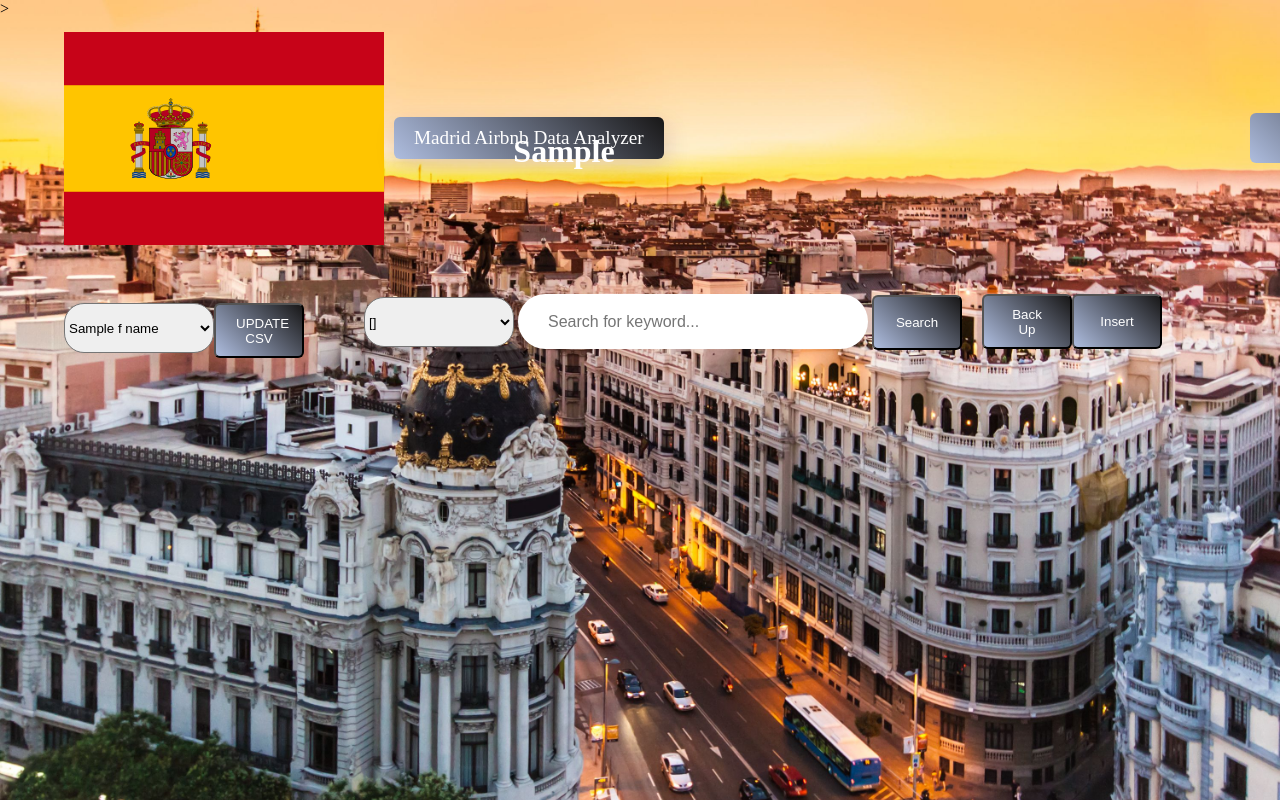
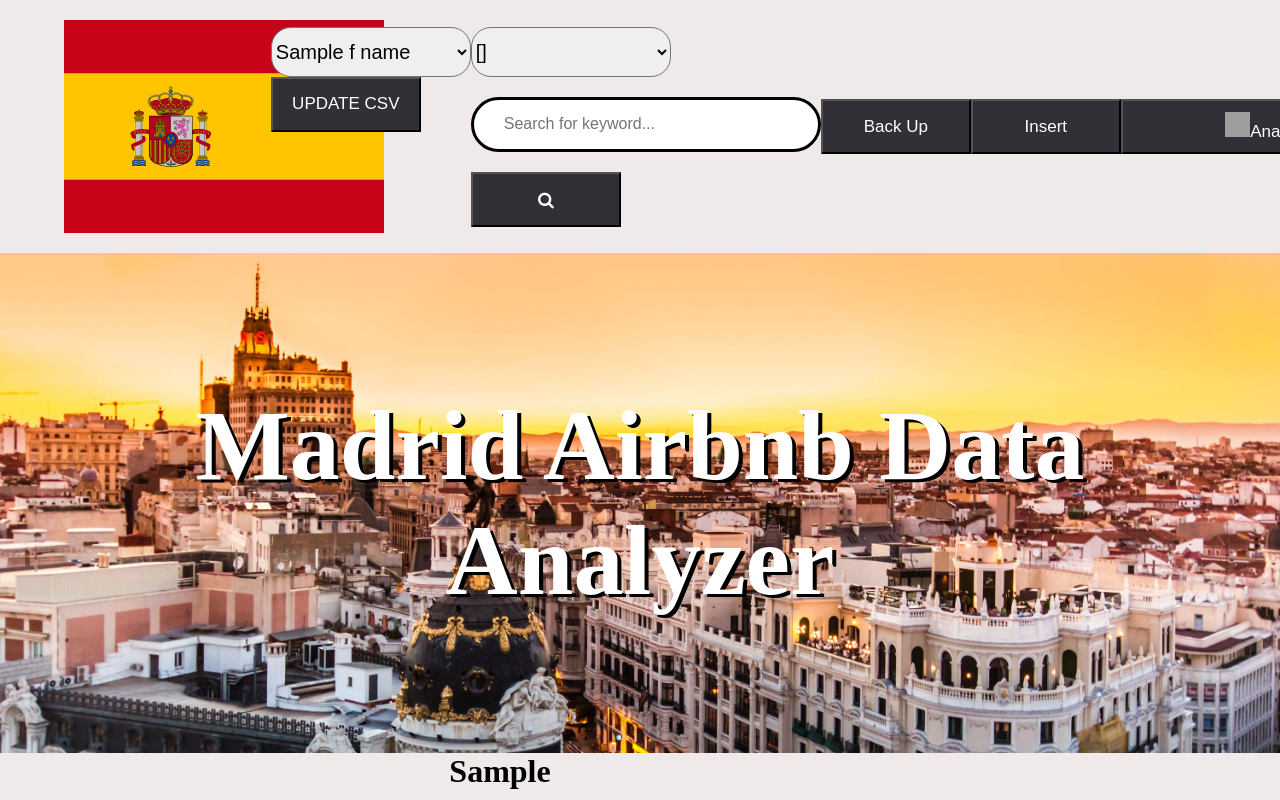
Before and after one commit to kgarc044/two-man-group, a Flask app: template myproj/templates/index.html in a window 1280 px wide. Run offline with Flask 2, Linux system fonts and the light colour scheme; the template is opened without the code that fills it: most values are stand-ins (such as "Sample title", 1, 10 or a date in 2020); parts of the project's set-up code (start-up, migrations or seed data) failed here and were passed over; grey boxes are pictures that could not be loaded.

Commit message:
Update the Web Design

```diff
--- a/myproj/analyzer.py
+++ b/myproj/analyzer.py
@@ -81,7 +81,6 @@ def avg_helper(entries, pipe):
 # returns plot of average price by day of week
 # parallelized
 def average_dow_p(data):
-
     days =  [0,0,0,0,0,0,0] # Mon - Sun
     count = [0,0,0,0,0,0,0]
 
--- a/myproj/app.py
+++ b/myproj/app.py
@@ -55,7 +55,7 @@ for entry in files['neighbourhoods']:
 def index():
     f_name_list = files.keys()
     session.clear()
-    tic = time.perf_counter()
+    '''tic = time.perf_counter()
     price_range_ng(files['listings'])
     toc = time.perf_counter()
     print(f"Downloaded the listings in {toc - tic:0.4f} seconds")
@@ -67,7 +67,7 @@ def index():
     session['neighbor'] = 'Hispanoam\u00e9rica'
     price_distribution_region(files['listings'], 'Hispanoam\u00e9rica')
     average_price_for_min_nights(files['listings'])
-    average_price_season(files['calendar'])
+    average_price_season(files['calendar'])'''
     return render_template('index.html',f_name_list=f_name_list, neighborhood_name_list=neighborhood_name_list, data1=data1, data2=data2, data3=data3,
     data4=data4, data5=data5, data6=data6, enumerate=enumerate)#, menu=menu)
 
@@ -174,13 +174,13 @@ def delfunc():
     del arr[int(test[1])]
 
     session['num_total'] = session.get('num_total', None) -1
-    price_range_ng(files['listings'])
+    '''price_range_ng(files['listings'])
     average_availability(files['listings'])
     average_dow_p(files['calendar'])
     neighbor = session.get('neighbor', None)
     price_distribution_region(files['listings'], neighbor)
     average_price_for_min_nights(files['listings'])
-    average_price_season(files['calendar'])
+    average_price_season(files['calendar'])'''
 
     return render_template('searching.html', f_name_list = f_name_list, file=file, arr=arr, neighborhood_name_list=neighborhood_name_list,
         title=title, num_title=num_title, num_list=num_list, num_total=num_total, index=index,
@@ -217,13 +217,13 @@ def edit():
     # print(files[file].index(temp))
 
     session['arr'] = arr
-    price_range_ng(files['listings'])
+    '''price_range_ng(files['listings'])
     average_availability(files['listings'])
     average_dow_p(files['calendar'])
     neighbor = session.get('neighbor', None)
     price_distribution_region(files['listings'], neighbor)
     average_price_for_min_nights(files['listings'])
-    average_price_season(files['calendar'])
+    average_price_season(files['calendar'])'''
 
     return render_template('searching.html', f_name_list = f_name_list, file=file, arr=arr, index1=index,
         title=title, num_title=num_title, num_list=num_list, num_total=num_total, neighborhood_name_list=neighborhood_name_list,
@@ -246,13 +246,13 @@ def backupFunction():
     dict_to_json(files[file],"data/"+file+"-backup.json")
     BackUpMsg = "New "+file+" has been backed up!!!"
     files[file+"-backup"]=read_json("data/"+file+"-backup.json")
-    price_range_ng(files['listings'])
+    '''price_range_ng(files['listings'])
     average_availability(files['listings'])
     average_dow_p(files['calendar'])
     neighbor = session.get('neighbor', None)
     price_distribution_region(files['listings'], neighbor)
     average_price_for_min_nights(files['listings'])
-    average_price_season(files['calendar'])
+    average_price_season(files['calendar'])'''
     return render_template('index.html',BackUpMsg=BackUpMsg, f_name_list=f_name_list,title=title, neighborhood_name_list=neighborhood_name_list,
     data1=data1, data2=data2, data3=data3, data4=data4, data5=data5, data6=data6, enumerate=enumerate)
 
@@ -274,13 +274,13 @@ def insert():
     temp = dict(zip(title, fields))
 
     files[file].append(temp)
-    price_range_ng(files['listings'])
+    '''price_range_ng(files['listings'])
     average_availability(files['listings'])
     average_dow_p(files['calendar'])
     neighbor = session.get('neighbor', None)
     price_distribution_region(files['listings'], neighbor)
     average_price_for_min_nights(files['listings'])
-    average_price_season(files['calendar'])
+    average_price_season(files['calendar'])'''
 
     return render_template('searching.html', f_name_list = f_name_list, file=file, arr=arr,
         title=title, num_title=num_title, num_list=num_list, num_total=num_total, neighborhood_name_list=neighborhood_name_list,
--- a/myproj/parse_json.py
+++ b/myproj/parse_json.py
@@ -36,7 +36,7 @@ def dict_to_json(data, out_file):
     f = open(out_file, 'w')
 
     for entry in data:
-        json.dump(entry, f)
+        ujson.dump(entry, f)
         f.write('\n')
 
     f.close()
@@ -61,7 +61,7 @@ def read_compressed_json(tarball, file):
     entries = []
 
     for line in f:
-        entries.append(json.loads(line))
+        entries.append(ujson.loads(line))
 
     f.close()
 
--- a/myproj/static/style.css
+++ b/myproj/static/style.css
@@ -6,9 +6,9 @@
 body{
     /* height: 100%;
     width: 100%;*/
-    background-image: url(/static/images/1321525.jpg);
+    /*background-image: url(/static/images/1321525.jpg);*/
     background-size: cover;
-    background-color: rgb(0, 0, 0);
+    background-color: #f0e9e9;
     font-family: raleway;
     color: black;
     margin: 0;
@@ -19,20 +19,22 @@ body{
     width: 100%;
     background-position: center;
     background-size: cover;
-    padding-left: 5%;
-    padding-right: 5%;
     box-sizing: border-box;
     position: absolute;
 }
+.container .csvDisplay, .container .navbar{
+  padding-left: 5%;
+  padding-right: 5%;
+}
 
 .navbar{
-    width: 100%;
-    height: 30vh;
-    margin: auto;
+    width: 90%;
+    height: auto;
     /* border-style: solid;
     border-color: red; */
     display: flex;
     align-items: center;
+    padding-top: 20px;
 }
 
 .nav{
@@ -67,7 +69,7 @@ nav ul li a{
 
 .csvUpdate{
     height: 100px;
-    width: 300px;
+    width: 400px;
     display: grid;
     flex-direction: row;
     align-items: center ;
@@ -78,31 +80,35 @@ nav ul li a{
 }
 
 .csvUpdate select{
-  width: 150px;
+  width: 250px;
   height: 50px;
   border-radius: 20px;
+  font-size: 20px;
 }
 
 .content{
-    height: 100%;
+    height: 500px;
     width: 100%;
     display: flex;
     justify-content: top;
     align-items: center ;
-    color: rgb(255, 255, 255);
-    /* border-color: blue;
-    border-style: solid;  */
+    background-image: url(/static/images/1321525.jpg);
+    background-repeat: no-repeat;
+    background-size: inherit;
+    margin-top: 20px;
+    /*border-color: blue;
+    border-style: solid;*/
 }
 
-.content .wrapper{
-  width: 1500px;
-  height: 100px;
+.container .wrapper{
+  flex-direction: row;
+  width: inherit;
   display: flex;
-  position: absolute;
-  top: 32%;
+  align-content: center;
+  justify-content: flex-end;
 }
 
-.content .wrapper .backupblock{
+.containe .wrapper .backupblock{
     width: 90px;
     height: 60px;
     position: relative;
@@ -110,7 +116,7 @@ nav ul li a{
     left: 20px;
 }
 
-.content .wrapper .insertblock{
+.containe .wrapper .insertblock{
   width: 200px;
   height: 60px;
   position: relative;
@@ -128,13 +134,14 @@ nav ul li a{
   bottom: -350;
 }
 
-.content select{
-  width: 150px;
+.container select{
+  width: 200px;
   height: 50px;
   border-radius: 20px;
+  font-size: 20px;
 }
 
-.content input{
+.container input{
     width: 350px;
     max-width: 840px;
     height: 55px;
@@ -144,55 +151,28 @@ nav ul li a{
     outline: none;
     margin: 20px 0;
     font-size: 16px;
-    /* border-color: green;
-    border-style: solid; */
+    border-color:rgb(0, 0, 0);
+    border-style:solid;
 }
 ::placeholder{
     font-weight: 500;
     font-size: 16px
 }
-#update_bnt{
-  width: 90px;
-  height: 55px;
-  background: linear-gradient(45deg, #aebddf, rgb(24, 23, 23));
-  position: absolute;
-  border-radius: 6px;
-  padding: 10px 20px;
-  color: rgb(255, 255, 255);
-}
 
-#search_bnt{
-    width: 90px;
-    height: 55px;
-    background: linear-gradient(45deg, #aebddf, rgb(24, 23, 23));
-    border-radius: 6px;
-    padding: 10px 20px;
-    color: rgb(255, 255, 255);
-}
-
-#backup_bnt{
-  width: 90px;
-  height: 55px;
-  background: linear-gradient(45deg, #aebddf, rgb(24, 23, 23));
-  border-radius: 6px;
-  padding: 10px 20px;
-  color: rgb(255, 255, 255);
-
-}
-#insert_bnt{
-  width: 90px;
-  height: 55px;
-  background: linear-gradient(45deg, #aebddf, rgb(24, 23, 23));
-  border-radius: 6px;
-  padding: 10px 20px;
-  color: rgb(255, 255, 255);
+#update_bnt,#search_bnt,#backup_bnt,#insert_bnt,#analyzer_bnt{
+	background:#303036;
+	text-align: center;
+	text-rendering: auto;
+	font-size: 17px;
+	height: 55px;
+  width: 150px;
+  color: white;
 }
 
 h1.bkup-msg{
   width: 1000px;
   height: 50;
   position: relative;
-  bottom: 500px;
   text-align: center;
 }
 
@@ -479,16 +465,6 @@ h1.bkup-msg{
 
 
 /*Analyer*/
-.dropbtn {
-  background: linear-gradient(45deg, #aebddf, rgb(24, 23, 23));
-  color: white;
-  padding: 16px;
-  font-size: 16px;
-  border-radius: 6px;
-  border: none;
-  cursor: pointer;
-  width: 200;
-}
 
 .dropdown {
   position: relative;
--- a/myproj/templates/index.html
+++ b/myproj/templates/index.html
@@ -4,20 +4,72 @@
         <title>
             Madrid Airbnb Data Analyzer
         </title>
-        <link rel="stylesheet" type = "text/css" href="{{ url_for('static', filename='style.css') }}" />>
+        <link rel="stylesheet" href="https://cdnjs.cloudflare.com/ajax/libs/font-awesome/4.7.0/css/font-awesome.min.css">
+        <link rel="stylesheet" type = "text/css" href="{{ url_for('static', filename='style.css') }}" />
         <script src="{{ url_for('static', filename='index.js') }}"></script>
     </head>
     <body>
         <div class="container">
             <div class="navbar">
                 <a href = "/"><img src="{{ url_for('static', filename='images/logo_2.png') }}" alt="logo"></a>
-                <nav>
+                <!--<nav>
                     <ul>
                         <li><a href='/analyzer' class="btn">Madrid Airbnb Data Analyzer</a></li>
                     </ul>
-                </nav>
-                <div class = "dropdown" style="position: relative;left: 50%;">
-                    <button class="dropbtn" style="color:white; align-items: center;">Analyzer</button>
+                </nav>-->
+
+                <div class="wrapper">
+                    <div class="csvUpdate" styple = "width:400px;">
+                        <form class="Update_key" method="POST" action="/update">
+                            <!-- Dropdown menu -->
+                            <select name = "fname" >
+                                {% for f_name_list in f_name_list%}
+                                <option value = "{{f_name_list}}" selected >{{f_name_list}}</option>"
+                                {% endfor %}
+                            </select>
+                            <button type="submit" id="update_bnt" > UPDATE CSV </button>
+                        </form>
+                    </div>
+
+                    <div class = "function-wrapper" style="align-items: center; display: inline-flex;">
+                        <form class="search_key" method="POST" action="/search">
+                            <select name = "sel">
+                            {% for title in title%}
+                            <option value = "{{title}}" selected >{{title}}</option>"
+                            {% endfor %}
+                            </select>
+                            <input type="text" placeholder="Search for keyword..." name="w">
+                            <button type="submit" id="search_bnt"><i class="fa fa-search"></i> </button>
+                        </form>
+                        <div class="backupblock">
+                            <form class ="backup" method="POST" action="/backup">
+                                <button type="Back Up File" id = "backup_bnt">Back Up</button>
+                            </form>
+                        </div>
+                    <div class = "insertblock">
+                        <button onclick="togglePopup2('0')" name="insert" id="insert_bnt">Insert</button>
+                        <script>
+                            function togglePopup2(clicked_id) {
+                                document.getElementById("input-field").innerHTML = '{% for idx,title in enumerate(title) %}<p>{{title}}</p>\
+                                Field: {{idx + 1}} <input id="input-something" name = "h{{idx}}" value="" ="text" class="validate">{% endfor %}\
+                                <button id="second-button" value="'+clicked_id+'" name="row">Confirm</button></div>';
+                                document.getElementById("popup-1").classList.toggle("active");
+                            }
+                        </script>
+                        <div class="popup" id="popup-1">
+                            <div class="content">
+                                <div class="close-btn" onclick="togglePopup2()">×</div>
+                                    <h1>Insert fields</h1>
+                            <form class = "insert_row" method ="POST" action="\insert">
+                                <div id="input-field" class="input-field"> </div>
+                            </form>
+                            </div>
+                        </div>
+
+                    </div>
+                    <div class = "dropdown">
+                        <button class="dropbtn" style="width:300px;" id = "analyzer_bnt">
+                        <img style = "width: 25; height: 25;" src="{{ url_for('static', filename='images/Ana.png') }}" alt="logo">Analyzer</button>
                         <div class = "dropdown-content">
                             <button onclick="popup(this.id)" id=1> Price Range By Neighbourhood Group </button>
                             <button onclick="popup(this.id)" id=2> Average Availability By Neighbourhood Group </button>
@@ -42,6 +94,10 @@
                                 }
                             </script>
                         </div>
+                    </div>
+                </div>
+
+
                 </div>
             </div>
             <div class = "analyzer1" id="analyzer1-box">
@@ -89,52 +145,7 @@
                 </div>
             </div>
             <div class="content">
-                <div class="wrapper">
-                    <div class="csvUpdate">
-                        <form class="Update_key" method="POST" action="/update">
-                            <!-- Dropdown menu -->
-                            <select name = "fname" >
-                                {% for f_name_list in f_name_list%}
-                                <option value = "{{f_name_list}}" selected >{{f_name_list}}</option>"
-                                {% endfor %}
-                            </select>
-                            <button type="submit" id="update_bnt" > UPDATE CSV </button>
-                        </form>
-                    </div>
-                    <form class="search_key" method="POST" action="/search">
-                        <select name = "sel">
-                        {% for title in title%}
-                        <option value = "{{title}}" selected >{{title}}</option>"
-                        {% endfor %}
-                        </select>
-                        <input type="text" placeholder="Search for keyword..." name="w">
-                        <button type="submit" id="search_bnt"> Search </button>
-                    </form>
-                    <div class="backupblock">
-                        <form class ="backup" method="POST" action="/backup">
-                            <button type="Back Up File" id = "backup_bnt">Back Up</button>
-                        </form>
-                    </div>
-                    <div class = "insertblock">
-                        <button onclick="togglePopup2('0')" name="insert" id="insert_bnt">Insert</button>
-                        <script>
-                            function togglePopup2(clicked_id) {
-                                document.getElementById("input-field").innerHTML = '{% for idx,title in enumerate(title) %}<p>{{title}}</p>\
-                                Field: {{idx + 1}} <input id="input-something" name = "h{{idx}}" value="" ="text" class="validate">{% endfor %}\
-                                <button id="second-button" value="'+clicked_id+'" name="row">Confirm</button></div>';
-                                document.getElementById("popup-1").classList.toggle("active");
-                            }
-                        </script>
-                        <div class="popup" id="popup-1">
-                            <div class="content">
-                                <div class="close-btn" onclick="togglePopup2()">×</div>
-                                    <h1>Insert fields</h1>
-                            <form class = "insert_row" method ="POST" action="\insert">
-                                <div id="input-field" class="input-field"> </div>
-                            </form>
-                        </div>
-                    </div>
-                </div>
+                <h1 style="text-shadow: 4px 3px #000000;width: 100%;font-size: 100px;color: white;text-align: center;">Madrid Airbnb Data Analyzer</h1>
             </div>
             <h1 class = "bkup-msg">{{BackUpMsg}}</h1>
             <!--<form action="response" method="POST">
--- a/myproj/templates/searching.html
+++ b/myproj/templates/searching.html
@@ -17,7 +17,7 @@
     <div class="links"><a href="#">&laquo;</a> <a class="active" href="#">1</a> <a href="#">2</a> <a href="#">3</a> <a href="#">4</a> <a href="#">&raquo;</a></div>
     </td>
     </tr>-->
-    <h1>Current csv file : {{file}}</h1>
+    <h1 style="text-align: center;font-family: system-ui;">Current csv file : {{file}}</h1>
     </tfoot>
     <tbody>
         <tr>
@@ -37,7 +37,7 @@
                      <script>
                       function togglePopup(clicked_id) {
                             document.getElementById("input-field2").innerHTML = '{% for idx,title in enumerate(title) %}<p>{{title}}</p>\
-                            row: '+clicked_id+' col: {{idx}} <input id="input-something" name = "h{{idx}}" value="{{arr[i][0][idx]}}" ="text" class="validate">{% endfor %}\
+                            <input id="input-something" name = "h{{idx}}" value="{{arr[i][0][idx]}}" ="text" class="validate">{% endfor %}\
                             <button id="second-button" value="'+clicked_id+'" name="row">Confirm</button></div>';
                             document.getElementById("popup-2").classList.toggle("active");
                       }
```
Also changed, not shown: other parts of myproj/static/style.css (+31 -14 lines). Lines whose indentation alone changed are shown as unchanged.
